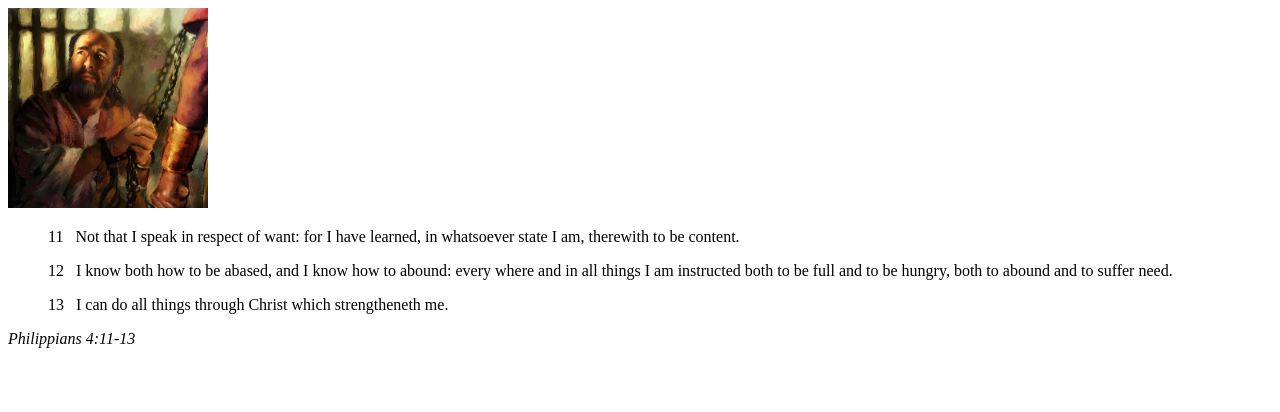
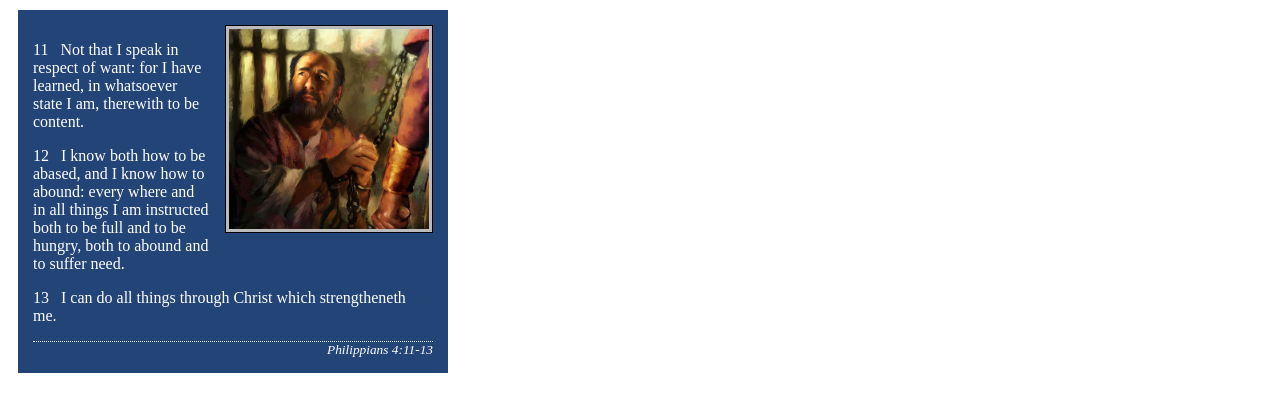
Before and after one commit to 45-jjfdch/wdd130, a plain HTML site: page week02/box-model.html in a window 1280 px wide. Drawn offline with Linux system fonts and the light colour scheme.

Commit message:
Changes and inprovements

```diff
--- a/index.html
+++ b/index.html
@@ -1,11 +1,13 @@
 <!DOCTYPE html>
 <html lang="en">
-<link rel="stylesheet" href="styles/styles.css">
 
 <head>
     <meta charset="UTF-8">
     <meta name="viewport" content="width=device-width, initial-scale=1.0">
     <title>Juan Diaz | WDD 130</title>
+    <meta name="description" content="I am Juan Diaz, web fundamentals, The family">
+    <meta name="author" content="Juan Diaz">
+    <link rel="stylesheet" href="styles/styles.css">
 </head>
 
 <body>
@@ -17,14 +19,25 @@
     </header>
 
     <main>
+
         <h1>Juan diaz | WDD 130</h1>
         <img src="images/profile.jpg" alt="Juan Diaz profile picture" width="200">
         <p> I love my family so much, they are my support since i started to study in Pathway connect.
-            I love the career i have choosen and the quiet live we have. I am Peruvian spanish from relatives menber of
+            I love the career I have choosen and the quiet life we have. I am Peruvian spanish from relatives menber of
             the church too. I like cooking, work out, visiting countries and quiet places. I am a perseverant person and
-            I
-            work in the temple of Madrid</p>
+            I work in the temple of Madrid.
+        </p>
     </main>
+    <aside>
+        <h2>Spain</h2>
+        <img src="images/Spain.jpg" alt="Spain Architecture">
+        <p>Spain is a beautiful country, located in the south of Europe with imposing buldings, a mix of ancient
+            and modern cities.</p>
+        <p>It is surrounded by the ocean and the mountains, creating different climates. In winter, the temperature can
+            drop to -10 degrees celsius, especially in inland areas.</p>
+        <p>North cities temperatures range from -15 to -20 degrees, depending on the specific location. I love summer
+            and spring when all turns green and in fall everything all is yellow and red</p>
+    </aside>
     <footer>
         <p>©2025 🖱️ Juan Diaz 🖱️ Spain, Europe</p>
     </footer>
--- a/week02/box-model.html
+++ b/week02/box-model.html
@@ -1,21 +1,28 @@
 <!DOCTYPE html>
 <html lang="en">
+
 <head>
     <meta charset="UTF-8">
     <meta name="viewport" content="width=device-width, initial-scale=1.0">
     <title>Box Model Activity</title>
+    <link rel="stylesheet" href="styles/box-model.css">
 </head>
+
 <body>
     <main>
         <div class="callout">
-            <img src="images/apostle-paul-imprisoned.webp" alt="Paul the Apostle - Imprisoned in Rome" width="200" height="200">
+            <img src="images/apostle-paul-imprisoned.webp" alt="Paul the Apostle - Imprisoned in Rome" width="200"
+                height="200">
             <blockquote>
-                <p>11 &nbsp; Not that I speak in respect of want: for I have learned, in whatsoever state I am, therewith to be content.</p>
-                <p>12 &nbsp; I know both how to be abased, and I know how to abound: every where and in all things I am instructed both to be full and to be hungry, both to abound and to suffer need.</p>
+                <p>11 &nbsp; Not that I speak in respect of want: for I have learned, in whatsoever state I am,
+                    therewith to be content.</p>
+                <p>12 &nbsp; I know both how to be abased, and I know how to abound: every where and in all things I am
+                    instructed both to be full and to be hungry, both to abound and to suffer need.</p>
                 <p>13 &nbsp; I can do all things through Christ which strengtheneth me.</p>
             </blockquote>
             <cite>Philippians 4:11-13</cite>
         </div>
     </main>
 </body>
+
 </html>
--- a/week02/styles/box-model.css
+++ b/week02/styles/box-model.css
@@ -1,15 +1,34 @@
 .callout {
-
+    max-width: 400px;
+    margin: 10px;
+    border: 1px solid  rgb(000 / 0.1);
+    padding: 15px;
+    background-color: #247;
+    color: #fff;
 }
 
+
 .callout img {
+    float: right;
+    margin: 0 0 10px 15px;
+    border: 1px solid #000;
+    padding: 3px;
+    background-color: #bbb;
+    width: 15 0px;
+    height: auto;
 
 }
 
 blockquote {
+    margin: 0;
 
 }
 
 cite {
+    display: block;
+    border-top: 1px dotted #fff;
+    text-align: right;
+    font-size: smaller;
+
 
 }
```
Also changed, not shown: styles/styles.css (+22 -5 lines), week02/block-vs-inline.html (+6 -6 lines), images/Spain.jpg (added).
